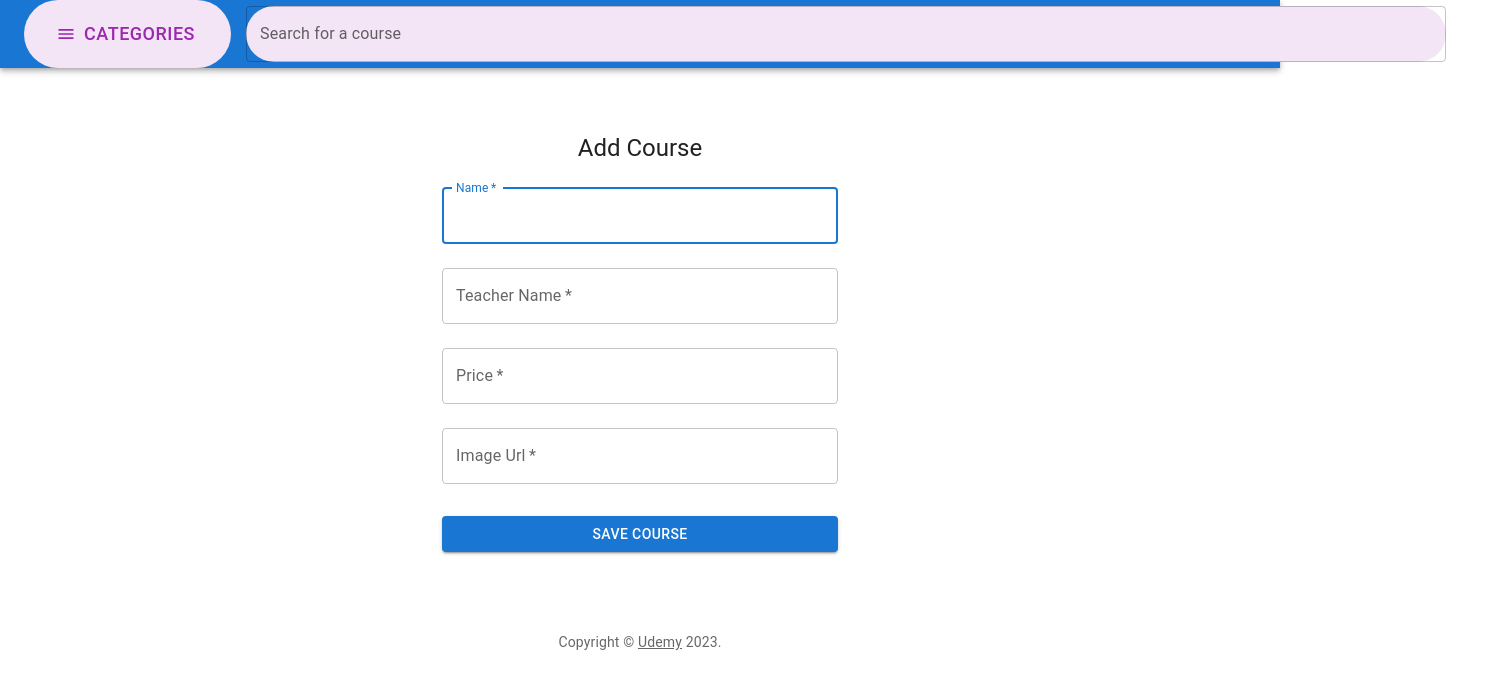
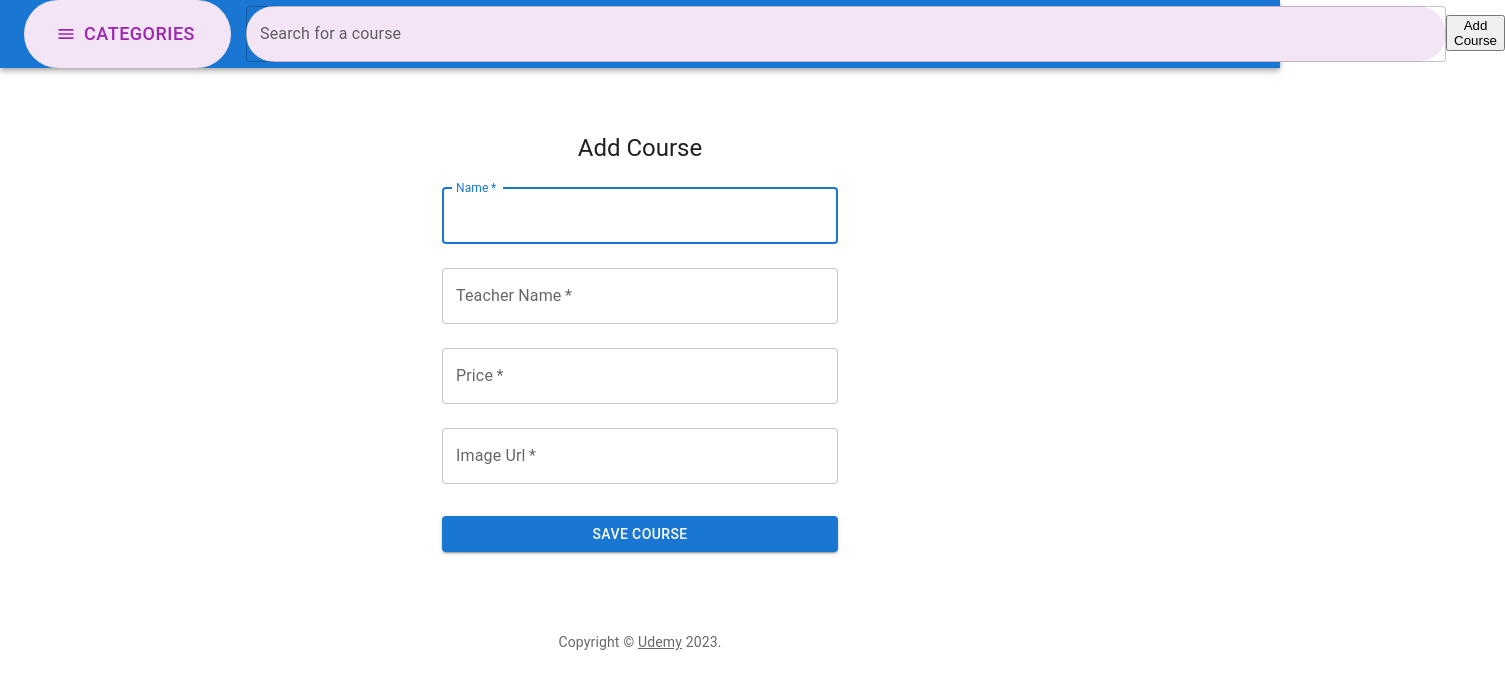
Before and after one commit to YunusEmreKaymak/udemy-courses, a React (Create React App) app: page /addCourse in a window 1280 px wide. Shown: the top 688 px of the page, 1505 px wide, since content can reach past the window. Built offline with nearby package versions, Linux system fonts and the light colour scheme.

Commit message:
add-course-button created and added to navbar

```diff
--- /dev/null
+++ b/src/components/navbar/add-course-button.tsx
@@ -0,0 +1,22 @@
+import React from 'react'
+import { useNavigate } from "react-router-dom";
+
+export const AddCourseButton = () => {
+  const navigate = useNavigate();
+  const handleClick = () => {
+    console.log(window.location.href);
+    if (window.location.href === "http://localhost:3000/addCourse") {
+      navigate('/');
+    } else if (window.location.href === "http://localhost:3000/") {
+      navigate('/addCourse');
+    }
+
+  }
+  return (
+    <div>
+      {window.location.href === "http://localhost:3000/addCourse" ?
+        <button onClick={handleClick} >Main Page</button> :
+        <button onClick={handleClick} >Add Course</button>}
+    </div>
+  )
+}
--- a/src/components/navbar/navbar.tsx
+++ b/src/components/navbar/navbar.tsx
@@ -8,12 +8,14 @@ import Box from '@mui/material/Box';
 import Container from '@mui/material/Container';
 import { TextField } from '@mui/material';
 import { Searchbar } from './searchbar';
+import { AddCourseButton } from './add-course-button';
 export const NavBar = () => {
   return (
     <AppBar position="relative">
       <Toolbar >
             <PositionedMenu />
             <Searchbar />
+            <AddCourseButton />
       </Toolbar>
     </AppBar>
   )
```
